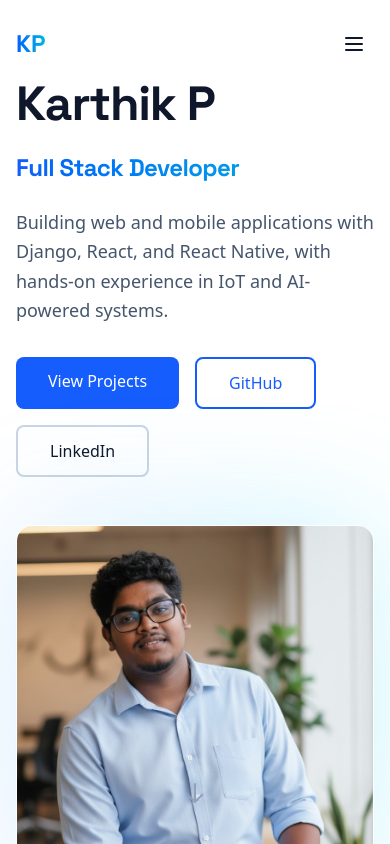
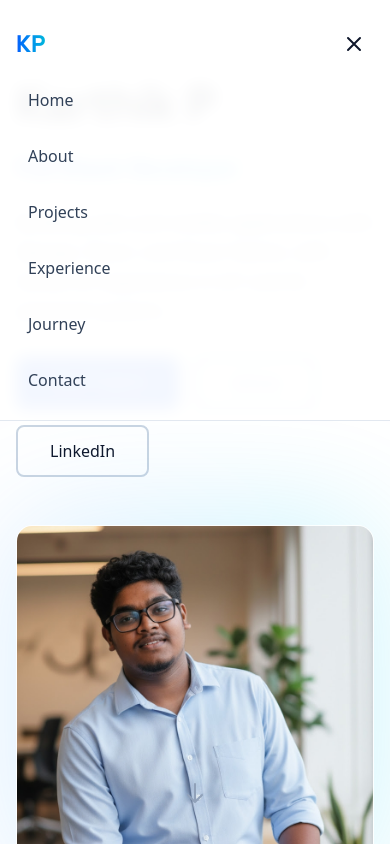
Before and after one commit to karthik-joseph/portfolio, a Next.js app: page / in a window 390 px wide. Both pictures are taken after a click on the button "Open menu". Shown: the top 844 px of the page. Built offline with nearby package versions, Linux system fonts and the light colour scheme.

Commit message:
bugfix: mobile menu button

```diff
--- a/components/Navigation.tsx
+++ b/components/Navigation.tsx
@@ -6,6 +6,7 @@ import { useEffect, useState } from "react";
 
 const Navigation = () => {
   const [isScrolled, setIsScrolled] = useState(false);
+  const [menuOpen, setMenuOpen] = useState(false);
 
   useEffect(() => {
     const handleScroll = () => {
@@ -40,6 +41,7 @@ const Navigation = () => {
           <Link
             href="#"
             className="text-2xl font-bold font-display gradient-text"
+            onClick={() => setMenuOpen(false)}
           >
             KP
           </Link>
@@ -56,9 +58,28 @@ const Navigation = () => {
             ))}
           </div>
 
-          {/* Mobile menu button */}
           <div className="md:hidden">
-            <button className="p-2 hover:bg-slate-200 dark:hover:bg-slate-800 rounded-lg transition-colors">
+            <button
+              onClick={() => setMenuOpen((current) => !current)}
+              aria-expanded={menuOpen}
+              aria-label={menuOpen ? "Close menu" : "Open menu"}
+              className="p-2 hover:bg-slate-200 dark:hover:bg-slate-800 rounded-lg transition-colors"
+            >
+              {menuOpen ? (
+                <svg
+                  className="w-6 h-6"
+                  fill="none"
+                  stroke="currentColor"
+                  viewBox="0 0 24 24"
+                >
+                  <path
+                    strokeLinecap="round"
+                    strokeLinejoin="round"
+                    strokeWidth={2}
+                    d="M6 18L18 6M6 6l12 12"
+                  />
+                </svg>
+              ) : (
                 <svg
                   className="w-6 h-6"
                   fill="none"
@@ -72,10 +93,34 @@ const Navigation = () => {
                     d="M4 6h16M4 12h16M4 18h16"
                   />
                 </svg>
+              )}
             </button>
           </div>
         </div>
       </div>
+
+      {menuOpen && (
+        <motion.div
+          initial={{ opacity: 0, y: -10 }}
+          animate={{ opacity: 1, y: 0 }}
+          exit={{ opacity: 0, y: -10 }}
+          transition={{ duration: 0.2 }}
+          className="md:hidden bg-white/95 dark:bg-slate-950/95 backdrop-blur-sm border-b border-slate-200 dark:border-slate-800"
+        >
+          <div className="max-w-6xl mx-auto px-4 sm:px-6 lg:px-8 pb-4 pt-3 space-y-2">
+            {navItems.map((item, idx) => (
+              <a
+                key={idx}
+                href={item.href}
+                onClick={() => setMenuOpen(false)}
+                className="block rounded-xl px-3 py-3 text-slate-700 dark:text-slate-200 hover:bg-slate-100 dark:hover:bg-slate-800 transition-colors font-medium"
+              >
+                {item.label}
+              </a>
+            ))}
+          </div>
+        </motion.div>
+      )}
     </motion.nav>
   );
 };
```
Lines whose indentation alone changed are shown as unchanged.
